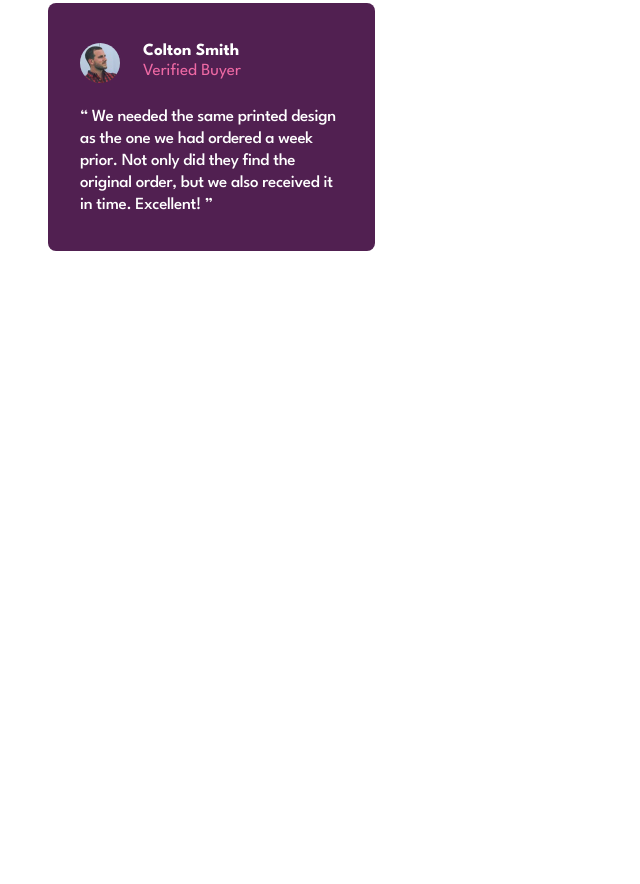
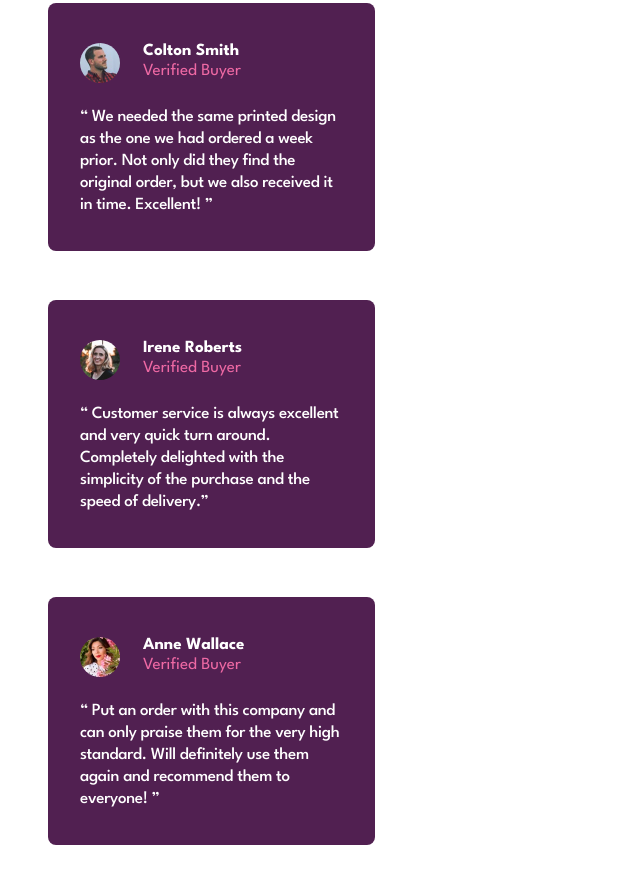
Before and after one commit to XavierVelasquezSoto/flexbox-week-1-4-, a plain HTML site: page index.html in a window 1280 px wide. Shown: the part 614-1498 px from the top of the page, without its empty margins (0-640 px from the left). Drawn offline with Linux system fonts and the light colour scheme.

Commit message:
update card

```diff
--- a/css/style.css
+++ b/css/style.css
@@ -104,6 +104,7 @@ body {
 .container-pack{
   display: flex;
   justify-content: center;
+  margin-top: 16px;
 }
 
 .two{
@@ -211,3 +212,48 @@ body {
   margin: 0;
 
 }
+
+.purple-2{
+  background-color: #512051;
+  width: 327px;
+  height: 248px;
+  border-radius: 8px;
+  margin-top: 49px;
+  margin-right: auto;
+  margin-left: auto;
+  font-size: 17px;
+
+}
+.photo-text-2{
+  display: flex;
+  padding-top: 40px;
+  padding-left: 32px;
+
+}
+
+.name-verified-2{
+  margin-left: 23px;
+}
+
+.purple-3{
+  background-color: #512051;
+  width: 327px;
+  height: 248px;
+  border-radius: 8px;
+  margin-top: 49px;
+  margin-right: auto;
+  margin-left: auto;
+  font-size: 17px;
+
+}
+
+.photo-text-3{
+  display: flex;
+  padding-top: 40px;
+  padding-left: 32px;
+
+}
+
+.name-verified-3{
+  margin-left: 23px;
+}
--- a/index.html
+++ b/index.html
@@ -136,6 +136,46 @@
             </p>
           </div>
         </div>
+        <div class="purple-2">
+          <div class="photo-text-2">
+            <img
+              class="photo"
+              src="./assets/images/images/image-irene.jpg"
+              alt="colton"
+            />
+            <div class="name-verified-2">
+              <p class="colton">Irene Roberts</p>
+              <p class="buyer">Verified Buyer</p>
+            </div>
+          </div>
+          <div class="text-purple-div">
+            <p class="text-purple">
+              “ Customer service is always excellent and very quick turn around.
+              Completely delighted with the simplicity of the purchase and the
+              speed of delivery.”
+            </p>
+          </div>
+        </div>
+        <div class="purple-3">
+          <div class="photo-text-3">
+            <img
+              class="photo"
+              src="./assets/images/images/image-anne.jpg"
+              alt="colton"
+            />
+            <div class="name-verified-3">
+              <p class="colton">Anne Wallace</p>
+              <p class="buyer">Verified Buyer</p>
+            </div>
+          </div>
+          <div class="text-purple-div">
+            <p class="text-purple">
+              “ Put an order with this company and can only praise them for the
+              very high standard. Will definitely use them again and recommend
+              them to everyone! ”
+            </p>
+          </div>
+        </div>
       </div>
     </div>
   </body>
```
